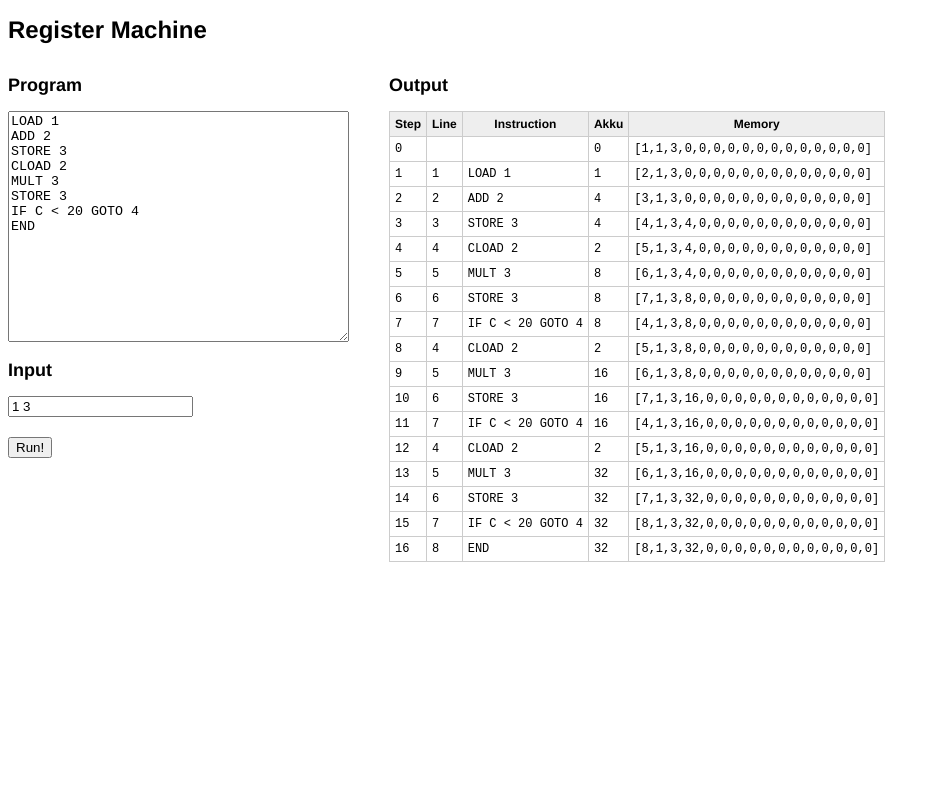
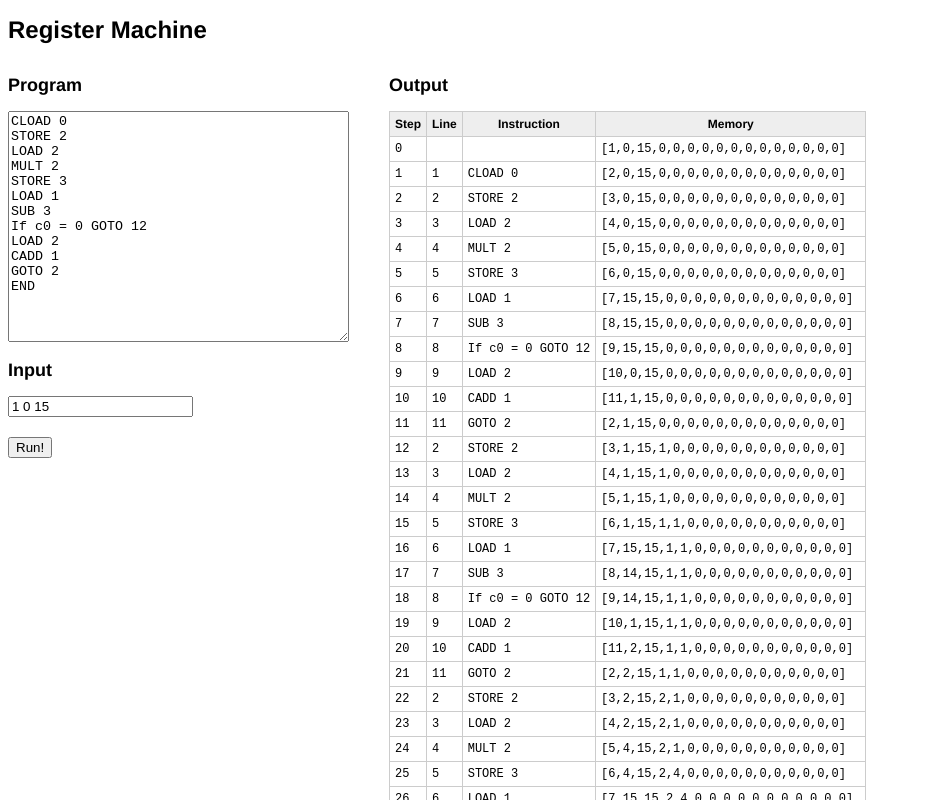
Before and after one commit to ad-si/regm, a plain HTML site: page index.html in a window 1280 px wide. Both pictures are taken after a click on the button "Run!". Shown: the top 800 px of the page, without its empty margins (0-940 px from the left). Drawn offline with Linux system fonts and the light colour scheme.

Commit message:
bug fixed: c0 is integrated in c now

```diff
--- a/index.html
+++ b/index.html
@@ -8,8 +8,8 @@
         <script>
             $(document).ready(function() {
                 // add default values
-                $('#code').html('LOAD 1\nADD 2\nSTORE 3\nCLOAD 2\nMULT 3\nSTORE 3\nIF C < 20 GOTO 4\nEND');
-                $('#memory').val('1 3');
+                $('#code').html('CLOAD 0\nSTORE 2\nLOAD 2\nMULT 2\nSTORE 3\nLOAD 1\nSUB 3\nIf c0 = 0 GOTO 12\nLOAD 2\nCADD 1\nGOTO 2\nEND');
+                $('#memory').val('1 0 15');
 
                 // run register machine
                 $('#run').on('click', function() {
@@ -24,7 +24,6 @@
                                 .append('<td>' + log.step + '</td>')
                                 .append('<td>' + log.line + '</td>')
                                 .append('<td>' + log.instruction + '</td>')
-                                .append('<td>' + log.akku + '</td>')
                                 .append('<td>' + JSON.stringify(log.c) + '</td>')
                                 .append('</tr>');
                         } else {
@@ -59,7 +58,6 @@
                         <th>Step</th>
                         <th>Line</th>
                         <th>Instruction</th>
-                        <th>Akku</th>
                         <th>Memory</th>
                     </tr>
                 </thead>
--- a/regm.js
+++ b/regm.js
@@ -1,59 +1,58 @@
 var RegM = {
     stepCount : 0,
     b : [],
-    c : {},
-    C : 0,
+    c : {}, // [B, c0, c1, ...]
     running : true,
     instructions : {
         load : function(i) {
-            RegM.C = RegM.c[parseInt(i)];
+            RegM.c[1] = RegM.getC(i);
         },
         cload : function(i) {
-            RegM.C = parseInt(i);
+            RegM.c[1] = parseInt(i);
         },
         store : function(i) {
-            RegM.c[parseInt(i)] = RegM.C;
+            RegM.setC(i, RegM.c[1]);
         },
         add : function(i) {
-            RegM.C += RegM.c[parseInt(i)];
+            RegM.c[1] += RegM.getC(i);
         },
         cadd : function(i) {
-            RegM.C += parseInt(i);
+            RegM.c[1] += parseInt(i);
         },
         sub : function(i) {
-            RegM.C -= RegM.c[parseInt(i)];
+            RegM.c[1] -= RegM.getC(i);
         },
         csub : function(i) {
-            RegM.C -= parseInt(i);
+            RegM.c[1] -= parseInt(i);
         },
         mult : function(i) {
-            RegM.C *= RegM.c[parseInt(i)];
+            RegM.c[1] *= RegM.getC(i);
         },
         cmult : function(i) {
-            RegM.C *= parseInt(i);
+            RegM.c[1] *= parseInt(i);
         },
         div : function(i) {
-            RegM.C = Math.floor(RegM.C / RegM.c[parseInt(i)]);
+            RegM.c[1] = Math.floor(RegM.c[1] / RegM.getC(i));
         },
         cdiv : function(i) {
-            RegM.C = Math.floor(RegM.C / parseInt(i));
+            RegM.c[1] = Math.floor(RegM.c[1] / parseInt(i));
         },
         goto : function(i) {
             RegM.c[0] = parseInt(i);
         },
         if : function(c, op, val, goto, i) {
             var jump = false;
-            if ((op == '=' || op == '==') && RegM.C == parseInt(val)) {
+            if ((op == '=' || op == '==') && RegM.c[1] == parseInt(val)) {
                 jump = true;
-            } else if ((op == '!=' || op == '<>') && RegM.C != parseInt(val)) {
+            } else if ((op == '!=' || op == '<>') && RegM.c[1] != parseInt(val)) {
                 jump = true;
-            } else if (op == '>' && RegM.C > parseInt(val)) {
+            } else if (op == '>' && RegM.c[1] > parseInt(val)) {
                 jump = true;
-            } else if (op == '>=' && RegM.C >= parseInt(val)) {
+            } else if (op == '>=' && RegM.c[1] >= parseInt(val)) {
                 jump = true;
-            } else if (op == '<' && RegM.C < parseInt(val)) {
+            } else if (op == '<' && RegM.c[1] < parseInt(val)) {
                 jump = true;
-            } else if (op == '<=' && RegM.C <= parseInt(val)) {
+            } else if (op == '<=' && RegM.c[1] <= parseInt(val)) {
                 jump = true;
             }
 
@@ -66,6 +65,12 @@ var RegM = {
             RegM.running = false;
         }
     },
+    getC : function(index) {
+        return RegM.c[parseInt(index) + 1];
+    },
+    setC : function(index, value) {
+        RegM.c[parseInt(index) + 1] = value;
+    },
     run : function(code, memory, callback) {
         if (callback) {
             RegM.log = callback;
@@ -74,7 +79,6 @@ var RegM = {
         RegM.stepCount = 0;
         RegM.b = code.match(/[^\r\n]+/g);
         RegM.c = [];
-        RegM.C = 0;
         RegM.running = true;
 
         if (!RegM.b) {
@@ -90,8 +94,12 @@ var RegM = {
         RegM.c.length = c.length < 16 ? 16 : c.length + 1;
         RegM.c[0] = 1;
 
-        for (var i = 1; i < RegM.c.length; i++) {
-            RegM.c[i] = parseInt(c[i - 1]) | 0;
+        for (var i = 0; i < RegM.c.length; i++) {
+            RegM.c[i] = parseInt(c[i]) | 0;
+        }
+
+        if (RegM.c[0] == 0) {
+            RegM.c[0] = 1;
         }
 
         RegM.log({
@@ -99,7 +107,6 @@ var RegM = {
             step : RegM.stepCount,
             line : '',
             instruction : '',
-            akku : 0,
             c: RegM.c
         });
 
@@ -134,13 +141,18 @@ var RegM = {
             RegM.c[0]++;
             RegM.instructions[name].apply(RegM, parts.slice(1));
 
+            for (var i = 0; i < RegM.c.length; i++) {
+                if (RegM.c[i] < 0) {
+                    RegM.c[i] = 0;
+                }
+            }
+
             RegM.stepCount++;
             RegM.log({
                 type : 'step',
                 step : RegM.stepCount,
                 line : line,
                 instruction : instruction,
-                akku : RegM.C,
                 c: RegM.c
             });
         } else {
```
